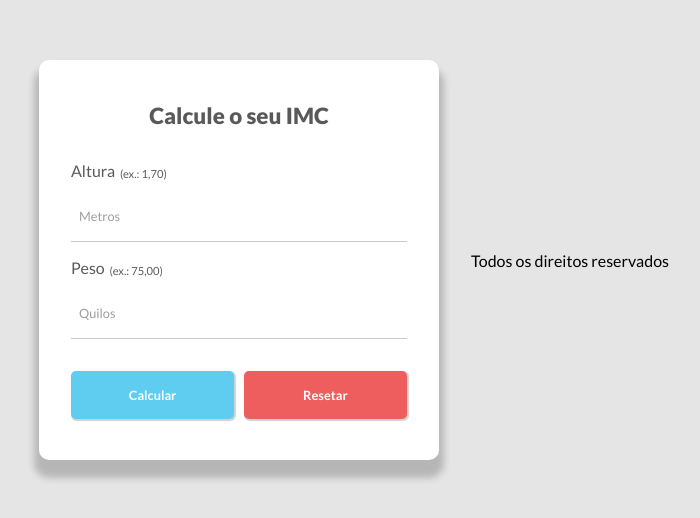
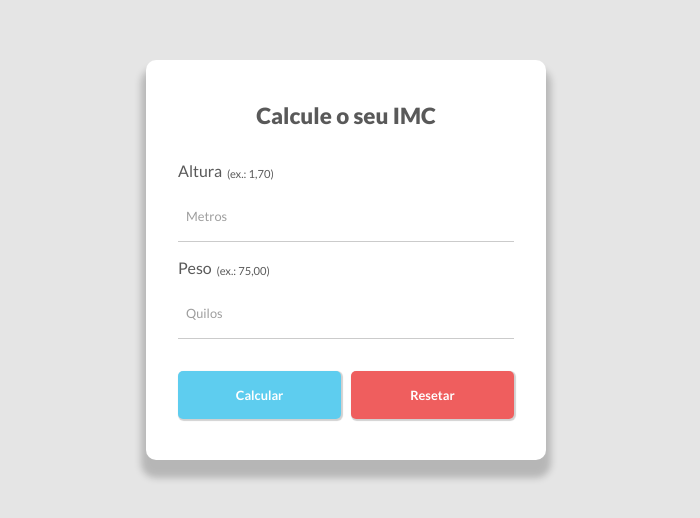
Before and after one commit to tiago-costa-s/calculadora_imc_advanced, a plain HTML site: page index.html in a window 1280 px wide. Shown: the part 140-658 px from the top of the page, without its empty margins (294-994 px from the left). Drawn offline with nearby package versions, Linux system fonts and the light colour scheme.

Commit message:
remove tag footer

```diff
--- a/index.html
+++ b/index.html
@@ -51,8 +51,5 @@
         </div>
     </div>
     <div class="container" id="form-result"></div>
-
-    <footer><span style="text-align: center;">Todos os direitos reservados</span></footer>
 </body>
-
 </html>
```
